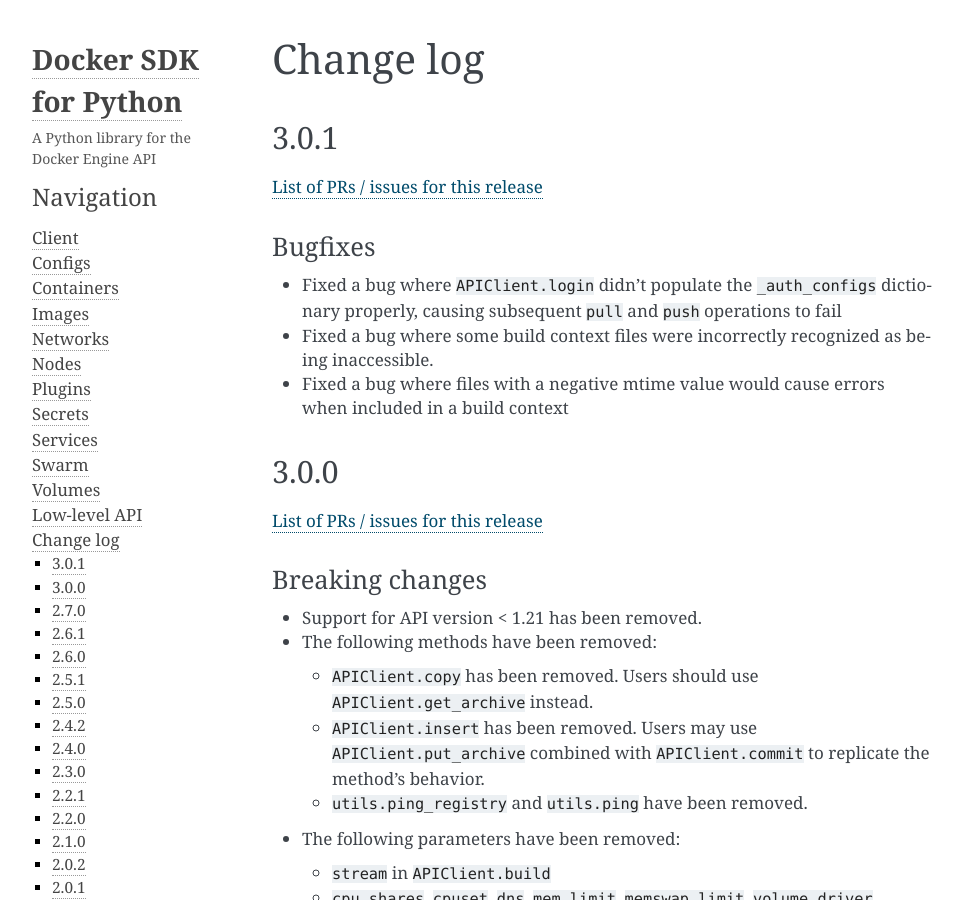
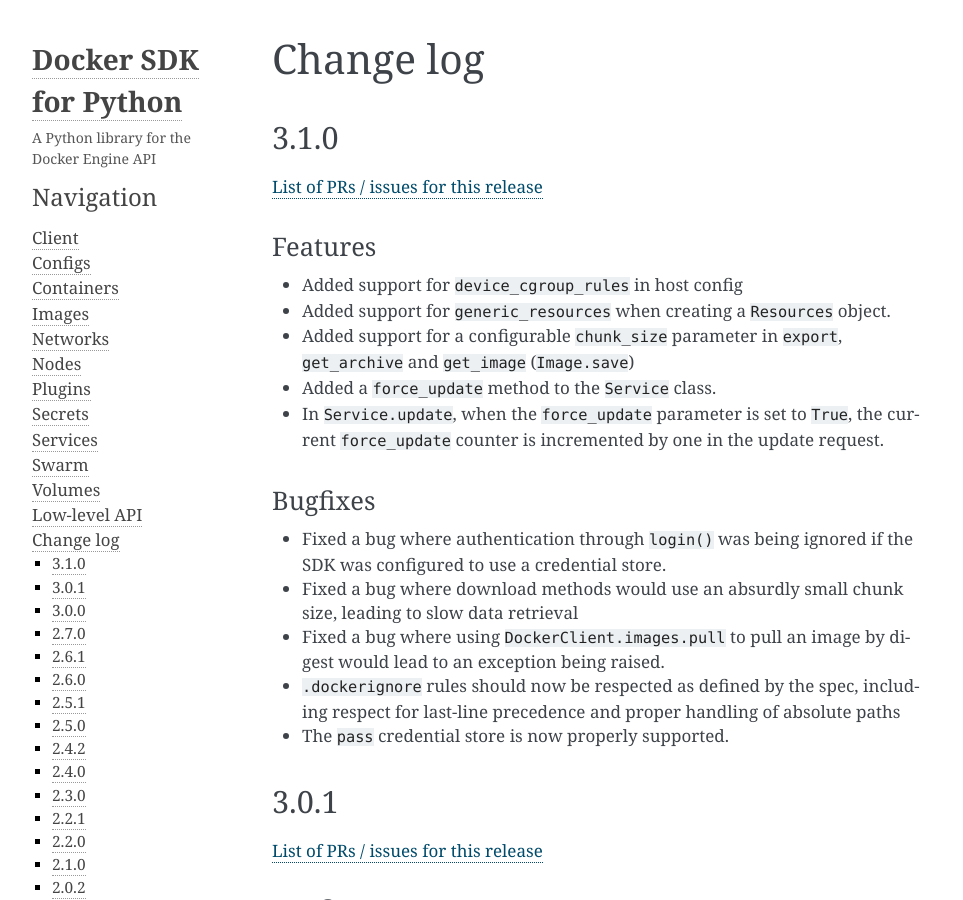
Before and after one commit to docker/docker-py, a Sphinx documentation site: the page built from docs/change-log.md, in a window 1280 px wide and 900 px high. Shown: the whole window, without its empty margins (148-1111 px from the left). Built offline with Sphinx 7.4.7, drawn with Linux system fonts in a browser that asks for light colours; pages that are not in the unit, such as notebooks, are missing from menus.

Commit message:
Bump 3.1.0
Signed-off-by: Joffrey F <joffrey@docker.com>

```diff
--- a/docker/version.py
+++ b/docker/version.py
@@ -1,2 +1,2 @@
-version = "3.1.0-dev"
+version = "3.1.0"
 version_info = tuple([int(d) for d in version.split("-")[0].split(".")])
--- a/docs/change-log.md
+++ b/docs/change-log.md
@@ -1,5 +1,35 @@
 Change log
 ==========
+
+3.1.0
+-----
+
+[List of PRs / issues for this release](https://github.com/docker/docker-py/milestone/44?closed=1)
+
+### Features
+
+* Added support for `device_cgroup_rules` in host config
+* Added support for `generic_resources` when creating a `Resources`
+  object.
+* Added support for a configurable `chunk_size` parameter in `export`,
+  `get_archive` and `get_image` (`Image.save`)
+* Added a `force_update` method to the `Service` class.
+* In `Service.update`, when the `force_update` parameter is set to `True`,
+  the current `force_update` counter is incremented by one in the update
+  request.
+
+### Bugfixes
+
+* Fixed a bug where authentication through `login()` was being ignored if the
+  SDK was configured to use a credential store.
+* Fixed a bug where download methods would use an absurdly small chunk size,
+  leading to slow data retrieval
+* Fixed a bug where using `DockerClient.images.pull` to pull an image by digest
+  would lead to an exception being raised.
+* `.dockerignore` rules should now be respected as defined by the spec,
+  including respect for last-line precedence and proper handling of absolute
+  paths
+* The `pass` credential store is now properly supported.
 
 3.0.1
 -----
```
